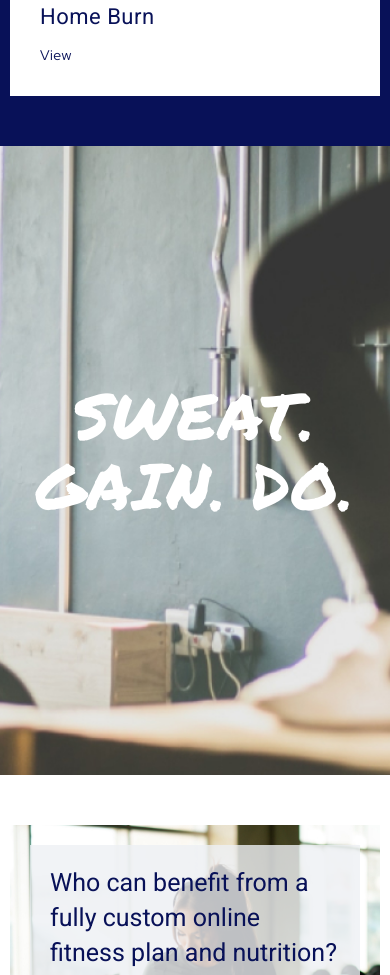
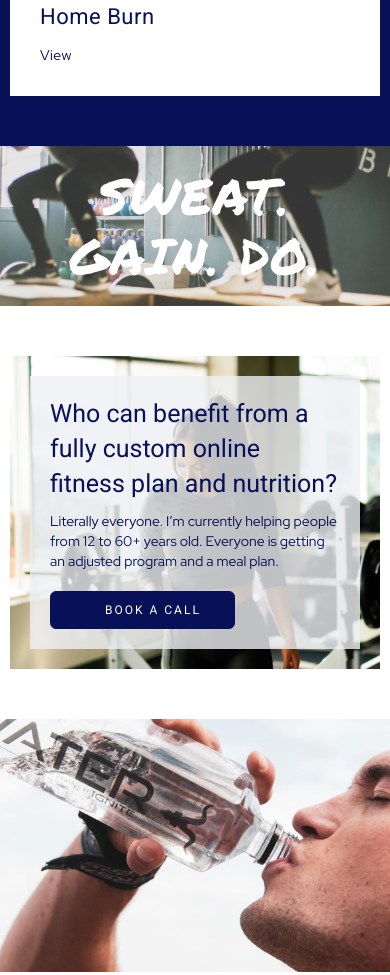
Before and after one commit to Smetan88/portfolio-fitness, a plain HTML site: page index.html in a window 390 px wide. Shown: the part 5770-6745 px from the top of the page. Drawn offline with nearby package versions, Linux system fonts and the light colour scheme.

Commit message:
Update style.css

```diff
--- a/css/style.css
+++ b/css/style.css
@@ -1142,6 +1142,21 @@ body {
     .social__slider-bottom {
         display: none;
     }
+    .single-banner {
+        background-attachment: scroll;
+        height: 30vh;
+    }
+    .slogan {
+        background-attachment: scroll;
+        height: auto;
+    }
+    .slogan__title {
+        padding: 20px;
+        font-size: 50px;
+        line-height: 60px;
+        color: #ffffff;
+        vertical-align: middle;
+    }
 }
 
 @media (max-width:576px) {
```
